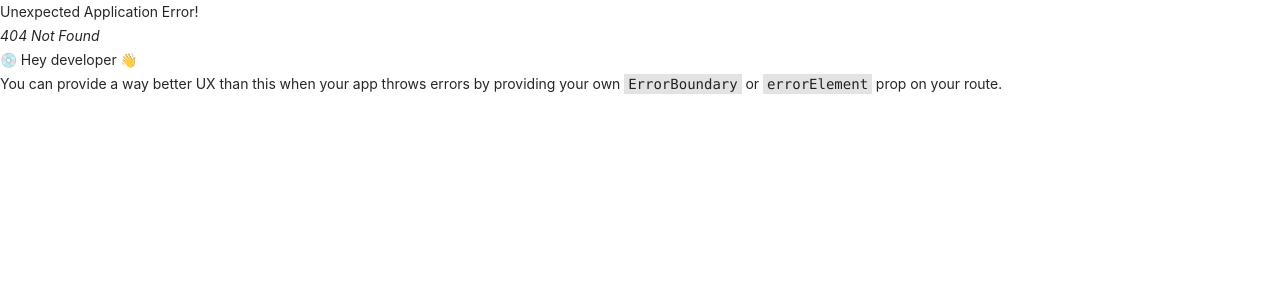
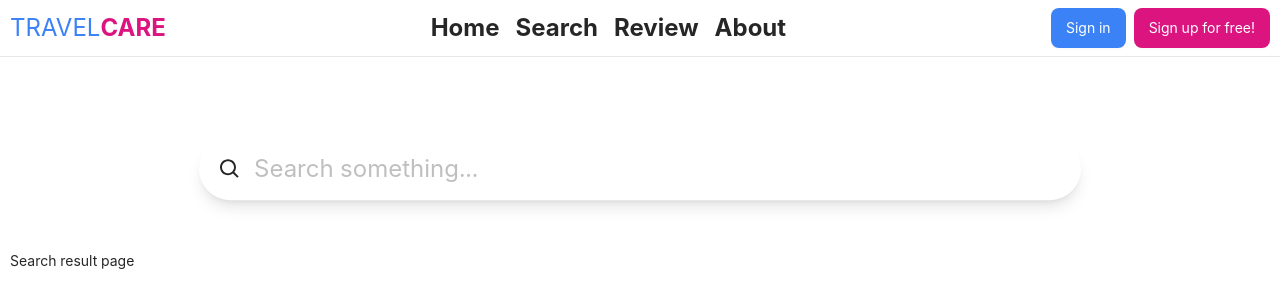
Before and after one commit to Huyhehe/Sem5_Frontend, a React (Vite) app: page /search/1 in a window 1280 px wide. Before the commit this address had no page. Shown: the top 308 px of the page. Built offline with nearby package versions, Linux system fonts and the light colour scheme.

Commit message:
feat: add routing for SearchResult per id

```diff
--- /dev/null
+++ b/src/pages/Search/SearchResult.tsx
@@ -0,0 +1,12 @@
+import { FunctionComponent } from "react"
+import { useParams } from "react-router-dom"
+
+interface SearchResultProps {}
+
+const SearchResult: FunctionComponent<SearchResultProps> = () => {
+  const { id } = useParams()
+  console.log(id)
+  return <div>Search result page</div>
+}
+
+export default SearchResult
--- a/src/pages/Search/index.tsx
+++ b/src/pages/Search/index.tsx
@@ -1,5 +1,5 @@
 import { FunctionComponent } from "react"
-import { useSearchParams } from "react-router-dom"
+import { Outlet, useParams, useSearchParams } from "react-router-dom"
 import Search from "../../components/Search"
 import Card from "./components/Card"
 import "./styles.css"
@@ -9,7 +9,9 @@ interface SearchPageProps {}
 
 const SearchPage: FunctionComponent<SearchPageProps> = () => {
   const [queryString] = useSearchParams()
-  console.log(queryString.get("data"))
+  const { id } = useParams()
+  console.log(queryString ? "true" : "false")
+  console.log(id)
 
   const dummySearchResult: Item[] = [
     {
@@ -43,6 +45,7 @@ const SearchPage: FunctionComponent<SearchPageProps> = () => {
       <div className="search-container h-[10rem] relative z-10">
         <Search defaultValue={queryString.get("data") || ""} />
       </div>
+      {!id ? (
         <div className="search-result-container flex flex-col rounded-lg overflow-hidden">
           {dummySearchResult.map((item, index) => (
             <div
@@ -53,6 +56,9 @@ const SearchPage: FunctionComponent<SearchPageProps> = () => {
             </div>
           ))}
         </div>
+      ) : (
+        <Outlet />
+      )}
     </div>
   )
 }
```
Also changed, not shown: src/routes/route.tsx (+7 -0 lines). Lines whose indentation alone changed are shown as unchanged.
